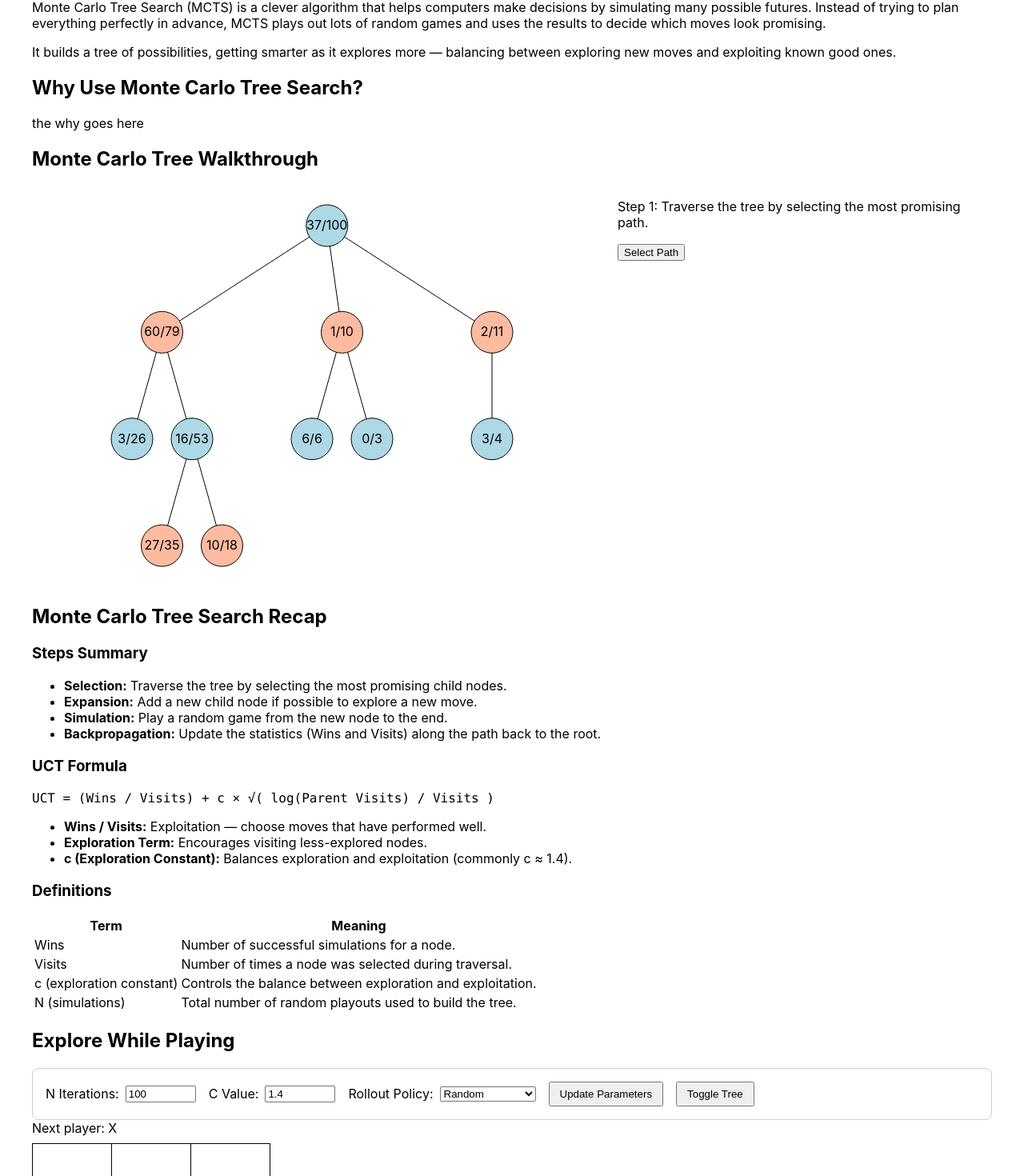
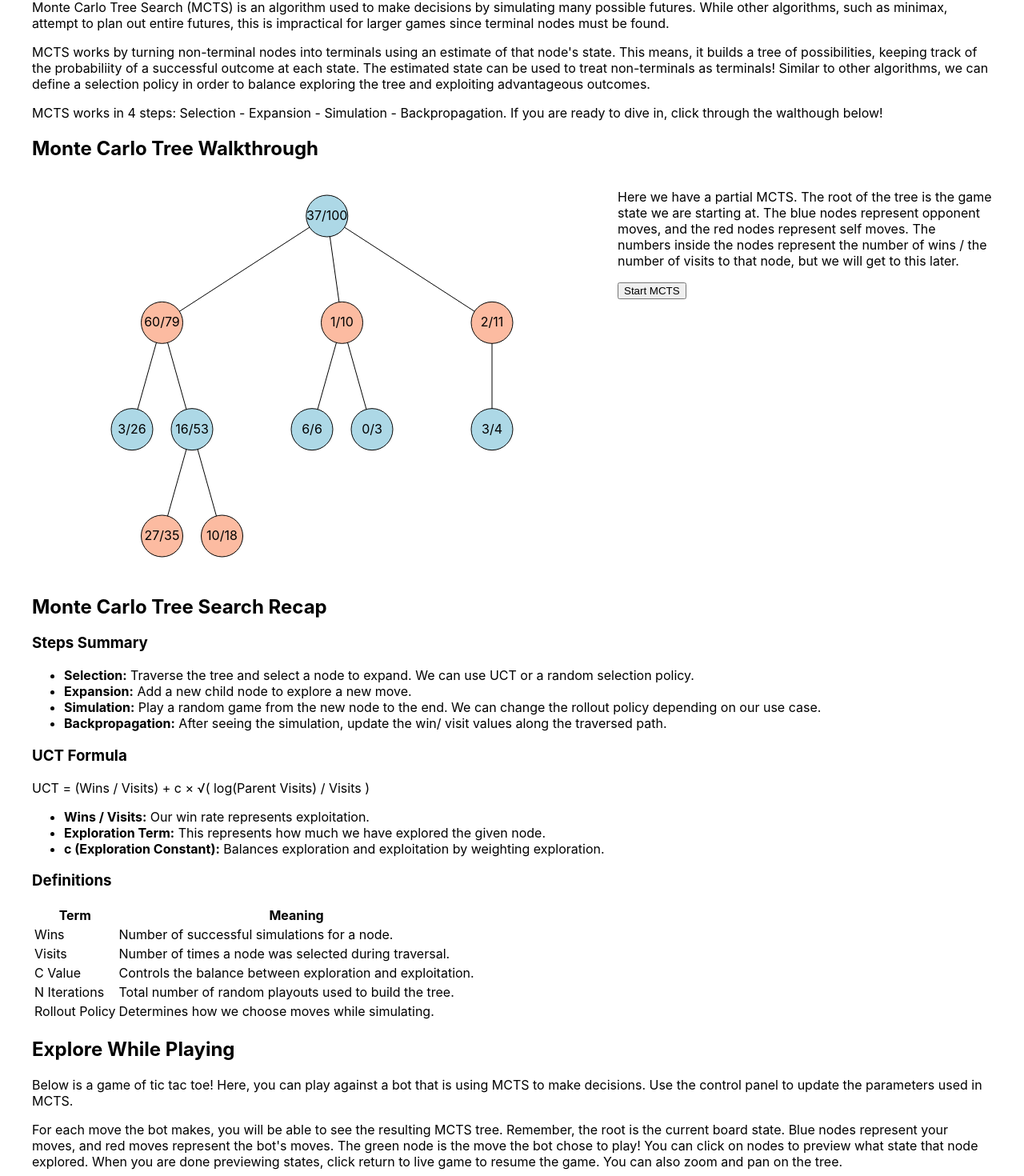
Before and after one commit to abclili123/monte-carlo-vis, a React (Create React App) app: page / in a window 1280 px wide. Shown: the part 110-1580 px from the top of the page at 80% size. Built offline with nearby package versions, Linux system fonts and the light colour scheme.

Commit message:
adding rewordings

```diff
--- a/src/components/Explore.js
+++ b/src/components/Explore.js
@@ -2,6 +2,7 @@ import React, { useState } from 'react';
 import TicTacToeBoard from './TicTacToeBoard';
 import TreeViewer from './TreeViewer';
 import ControlsPanel from './ControlsPanel';
+import MoveConfidenceChart from './MoveConfidenceChart';
 
 const ExploreWhilePlaying = () => {
   const [showTree, setShowTree] = useState(true);
@@ -34,6 +35,23 @@ const ExploreWhilePlaying = () => {
   return (
     <div>
       <h2>Explore While Playing</h2>
+
+      <p>
+        Below is a game of tic tac toe! Here, you can play against a bot that is using MCTS to make decisions.
+        Use the control panel to update the parameters used in MCTS.
+      </p>
+
+      <p>
+        For each move the bot makes, you will be able to see the resulting MCTS tree.
+        Remember, the root is the current board state. Blue nodes represent your moves, and red moves represent the bot's moves.
+        The green node is the move the bot chose to play!
+        You can click on nodes to preview what state that node explored. When you are done previewing states, click return to live game
+        to resume the game. You can also zoom and pan on the tree.
+      </p>
+
+      <p>
+        Below, you will find statistics for each tree generated.
+      </p>
 
       <div>
         <ControlsPanel
@@ -73,6 +91,13 @@ const ExploreWhilePlaying = () => {
           />
         )}
       </div>
+
+      {treeData && (
+        <div style={{ marginTop: '32px' }}>
+          <h3>Move Confidence</h3>
+          <MoveConfidenceChart treeData={treeData} />
+        </div>
+      )}
     </div>
   );
 };
--- a/src/components/Intro.js
+++ b/src/components/Intro.js
@@ -5,11 +5,19 @@ const Intro = () => {
     <div>
       <h2>What is Monte Carlo Tree Search (MCTS)?</h2>
       <p>
-        Monte Carlo Tree Search (MCTS) is a clever algorithm that helps computers make decisions by simulating many possible futures.
-        Instead of trying to plan everything perfectly in advance, MCTS plays out lots of random games and uses the results to decide which moves look promising.
+        Monte Carlo Tree Search (MCTS) is an algorithm used to make decisions by simulating many possible futures.
+        While other algorithms, such as minimax, attempt to plan out entire futures, this is impractical for larger games
+        since terminal nodes must be found.
       </p>
       <p>
-        It builds a tree of possibilities, getting smarter as it explores more — balancing between exploring new moves and exploiting known good ones.
+        MCTS works by turning non-terminal nodes into terminals using an estimate of that node's state.
+        This means, it builds a tree of possibilities, keeping track of the probabiliity of a successful outcome at each state.
+        The estimated state can be used to treat non-terminals as terminals! Similar to other algorithms, we can define a selection policy in order to balance exploring the tree and exploiting
+        advantageous outcomes.
+      </p>
+      <p>
+        MCTS works in 4 steps: Selection - Expansion - Simulation - Backpropagation.
+        If you are ready to dive in, click through the walthough below!
       </p>
     </div>
   );
--- a/src/components/Recap.js
+++ b/src/components/Recap.js
@@ -9,10 +9,10 @@ const Recap = () => {
       <div>
         <h3>Steps Summary</h3>
         <ul>
-          <li><strong>Selection:</strong> Traverse the tree by selecting the most promising child nodes.</li>
-          <li><strong>Expansion:</strong> Add a new child node if possible to explore a new move.</li>
-          <li><strong>Simulation:</strong> Play a random game from the new node to the end.</li>
-          <li><strong>Backpropagation:</strong> Update the statistics (Wins and Visits) along the path back to the root.</li>
+          <li><strong>Selection:</strong> Traverse the tree and select a node to expand. We can use UCT or a random selection policy.</li>
+          <li><strong>Expansion:</strong> Add a new child node to explore a new move.</li>
+          <li><strong>Simulation:</strong> Play a random game from the new node to the end. We can change the rollout policy depending on our use case.</li>
+          <li><strong>Backpropagation:</strong> After seeing the simulation, update the win/ visit values along the traversed path.</li>
         </ul>
       </div>
 
@@ -20,12 +20,12 @@ const Recap = () => {
       <div>
         <h3>UCT Formula</h3>
         <p>
-          <code>UCT = (Wins / Visits) + c × √( log(Parent Visits) / Visits )</code>
+          UCT = (Wins / Visits) + c × √( log(Parent Visits) / Visits )
         </p>
         <ul>
-          <li><strong>Wins / Visits:</strong> Exploitation — choose moves that have performed well.</li>
-          <li><strong>Exploration Term:</strong> Encourages visiting less-explored nodes.</li>
-          <li><strong>c (Exploration Constant):</strong> Balances exploration and exploitation (commonly c ≈ 1.4).</li>
+          <li><strong>Wins / Visits:</strong> Our win rate represents exploitation.</li>
+          <li><strong>Exploration Term:</strong> This represents how much we have explored the given node.</li>
+          <li><strong>c (Exploration Constant):</strong> Balances exploration and exploitation by weighting exploration.</li>
         </ul>
       </div>
 
@@ -49,12 +49,16 @@ const Recap = () => {
               <td>Number of times a node was selected during traversal.</td>
             </tr>
             <tr>
-              <td>c (exploration constant)</td>
+              <td>C Value</td>
               <td>Controls the balance between exploration and exploitation.</td>
             </tr>
             <tr>
-              <td>N (simulations)</td>
+              <td>N Iterations</td>
               <td>Total number of random playouts used to build the tree.</td>
+            </tr>
+            <tr>
+              <td>Rollout Policy</td>
+              <td>Determines how we choose moves while simulating.</td>
             </tr>
           </tbody>
         </table>
--- a/src/components/SectionManager.js
+++ b/src/components/SectionManager.js
@@ -12,10 +12,6 @@ const SectionManager = () => {
     <div className="w-full">
       <section >
         <Intro />
-      </section>
-
-      <section >
-        <Why />
       </section>
 
       <section >
--- a/src/components/Walkthrough.js
+++ b/src/components/Walkthrough.js
@@ -26,7 +26,7 @@ const Walkthrough = ({setShowRecap}) => {
   });
 
   const [nextId, setNextId] = useState(12);
-  const [phase, setPhase] = useState('selection');
+  const [phase, setPhase] = useState('intro');
   const [selectedPath, setSelectedPath] = useState([]);
   const [expandedNodeId, setExpandedNodeId] = useState(null);
   const [simulationNodeId, setSimulationNodeId] = useState(null);
@@ -46,10 +46,11 @@ const Walkthrough = ({setShowRecap}) => {
   const treeLayout = d3.tree().size([layoutWidth, layoutHeight]);
 
   const phaseText = {
-    selection: "Step 1: Traverse the tree by selecting the most promising path.",
-    expansion: "Step 2: Expand by adding a new child node (representing a new move).",
-    simulation: "Step 3: Simulate a random playthrough from the newly expanded node.",
-    backpropagation: "Step 4: Backpropagate the simulation result up the selected path.",
+    intro: "Here we have a partial MCTS. The root of the tree is the game state we are starting at. The blue nodes represent opponent moves, and the red nodes represent self moves. The numbers inside the nodes represent the number of wins / the number of visits to that node, but we will get to this later.",
+    selection: "Step 1 - Selection\nFirst, we start at the root node, and traverse down the tree until we find a node to expand.",
+    expansion: "Step 2 - Expansion:\nNext, we will expand the node by adding a new child node. This represents a new move.",
+    simulation: "Step 3 - Simulation:\nHere, we will simulate a playthrough from this node. Depending on our implementation we can change our rollout policy, the move simulated to either be random or based on game heuristics. We might even want to use a combination of both since we don't know if our opponent will play the perfect game!",
+    backpropagation: "Step 4 - Backpropagation:\nAfter we simulate, we will now have a new value of wins/ number of times visited. At this step, we backpropagate the simulation result up the selected path.",
     introduceUCT: "Notice how we are only exploring the best-looking moves and ignoring others. This is where UCT helps balance exploration and exploitation!",
     finalMoveSelection: "Now we select the move with the highest win rate from the root. This represents the move the AI would play!"
 
@@ -88,7 +89,7 @@ const Walkthrough = ({setShowRecap}) => {
         // After UCT is enabled:
         const winRate = node.visits > 0 ? node.wins / node.visits : 0;
         const exploration = Math.sqrt(Math.log(Math.max(parentNode.visits, 1)) / Math.max(node.visits, 1));
-        const c = 1.4; // exploration parameter
+        const c = 5; // exploration parameter
         return winRate + c * exploration;
       };
 
@@ -252,6 +253,7 @@ const Walkthrough = ({setShowRecap}) => {
     setButtonVisible(true);
   }, [phase]);
 
+  console.log(phase)
   return (
     <div>
       {/* Title on Top */}
@@ -362,8 +364,8 @@ const Walkthrough = ({setShowRecap}) => {
             <div>
               <h3>Simulating Many Times</h3>
               <p>
-                In real Monte Carlo Tree Search, we don't stop after just a few moves!
-                We run thousands of simulations to explore the tree.
+                Great! We explored other paths. But, we only completed 6 interations. In MCTS,
+                we run many simulations to explore the tree before chosing a move.
               </p>
               <p>
                 N = Number of simulations.<br/>
@@ -381,18 +383,21 @@ const Walkthrough = ({setShowRecap}) => {
           ) : phase === 'introduceUCT' ? (
             // Special UCT screen
             <div>
-              <h3>Introducing UCT!</h3>
+              <h3>Introducing Upper Confidence Traversal</h3>
               <p>
-                When selecting nodes, we want to balance between <b>exploiting</b> high win rates and <b>exploring</b> less visited nodes.
+                So far, you might have noticed that when selecting nodes, we are only exploring the node with the highest win rate.
+                What we really want is balance between <b>exploiting</b> high win rates and <b>exploring</b> less visited nodes.
+                There is where upper confidence traversal (UCT) comes in. We can use the following formula to select nodes:
               </p>
               <p>
                 <strong>UCT Formula:</strong><br/>
                 UCT = (Wins / Visits) + c × √( log(Parent Visits) / Visits )
               </p>
               <p>
-                - First part: Win Rate (exploitation)<br/>
-                - Second part: Exploration bonus<br/>
-                - The constant c controls how much we explore!
+                - The term on the left of the + is our win rate, the amount of wins at a given node, representing exploitation.<br/>
+                - The term on the right of the + repesents exploration. It shows how much we have visited that node. The less amount
+                of visits to that node, the smaller the denominator will be resulting in a larger exploration term.<br/>
+                - c is a constant multiplying factor for our exploratory term, allowing us to weight exploration stronger!
               </p>
               <button
                 onClick={() => {
@@ -400,16 +405,31 @@ const Walkthrough = ({setShowRecap}) => {
                   setPhase('selection');
                 }}
               >
-                Continue to UCT Walkthrough
+                See walkthough with UCT!
               </button>
             </div>
           ) : phase === 'finalMoveSelection' ? (
             <div>
               <h3>Choosing the Move!</h3>
               <p>
-                After many simulations, we now pick the move with the highest win rate from the root node.
-                This is the move the AI would choose!
+                After many simulations, we now select the move with the highest win rate! See the highlighted node in yellow.
               </p>
+              <p>
+                Now that you understand how MCTS works, scroll down for a recap!
+              </p>
+            </div>
+          ) : phase === 'intro' ? (
+            <div>
+              <p>{phaseText[phase]}</p>
+              {buttonVisible && (
+                <button
+                onClick={() => {
+                  setPhase('selection');
+                }}
+                >
+                  {phase === 'intro' && 'Start MCTS'}
+                </button>
+              )}
             </div>
           ) : (
             <>
@@ -430,7 +450,10 @@ const Walkthrough = ({setShowRecap}) => {
                 </div>
               ) : (
                 <>
-                  <p>{phaseText[phase]}</p>
+                { ((cyclesCompleted === 1) && (phase === 'selection')) && (
+                  <p>Now that we have walked through one interation, let's see two more!</p>
+                )}
+                  {cyclesCompleted === 0 && (<p>{phaseText[phase]}</p>)}
                   {buttonVisible && (
                     <button
                       onClick={handleNextStep}
@@ -439,6 +462,7 @@ const Walkthrough = ({setShowRecap}) => {
                       {phase === 'expansion' && 'Expand Node'}
                       {phase === 'simulation' && 'Simulate Playout'}
                       {phase === 'backpropagation' && 'Backpropagate Result'}
+                      {phase === 'intro' && 'Start MCTS'}
                     </button>
                   )}
                 </>
```
